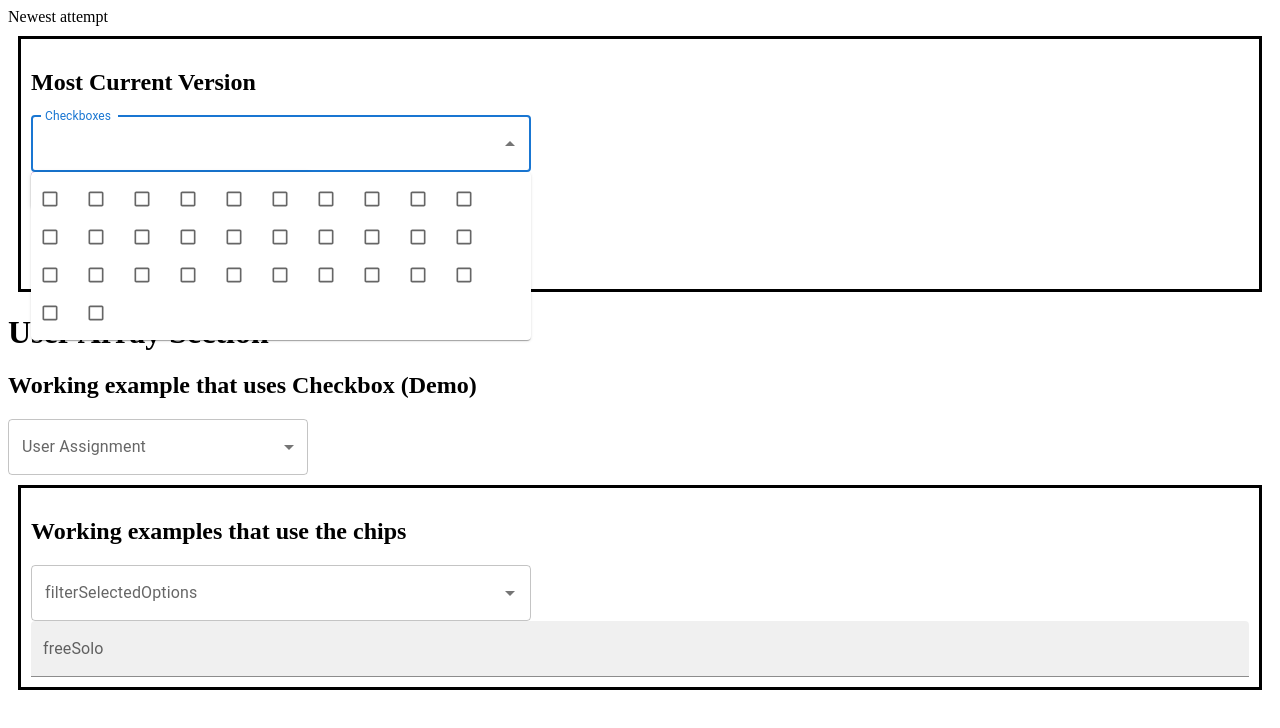
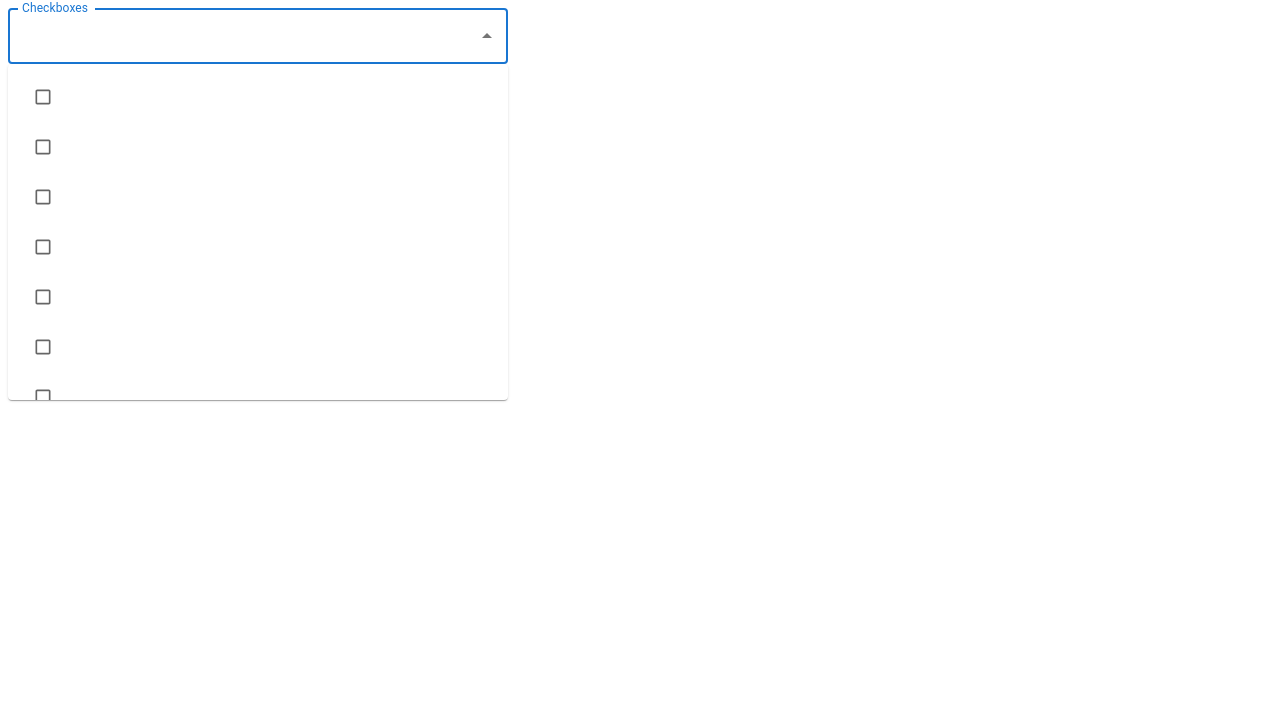
Before and after one commit to thompsons90/multi-select, a React (Create React App) app: page / in a window 1280 px wide. Both pictures are taken after a click on the element "Checkboxes". Shown: the top 728 px of the page. Built offline with nearby package versions, Linux system fonts and the light colour scheme.

Commit message:
pulling checkbox chip example from documentation site

```diff
--- a/src/App.js
+++ b/src/App.js
@@ -6,6 +6,7 @@ import ChipPractice from './components/SelectPractice';
 // import Modal from './components/Modal';
 // import Selector from './components/selector';
 import UserArray from './components/UserArray';
+import WorkingEx from './components/WorkingEx';
 
 const Button_Wrapper_Styles = {
   position: 'relative',
@@ -18,21 +19,24 @@ function App() {
   return (
     <div className="App">
       <div>
+        <WorkingEx/>
+      </div>
+      {/* <div>
         Newest attempt
         <ChipUpdate/>
 
-      </div>
+      </div> */}
 
 
 
       {/* <div>
         <ChipPractice/>
       </div> */}
-      <div>
+      {/* <div>
         <h1>User Array Section</h1>
         <Demo/>
       <UserArray/>
-      </div>
+      </div> */}
 
       {/* <div>
         <h1>Selector Section</h1>
--- a/src/components/ChipUpdate.js
+++ b/src/components/ChipUpdate.js
@@ -138,9 +138,9 @@ const ChipUpdate = () => {
         multiple
         options={options}
         // disableCloseOnSelect
-        getOptionLabel={(option) => option.title}
+
         value={state.selectedOptions}
-        renderTags={(values, getTagProps) =>
+        renderTags={(values, getTagProps) =>(
           values.map((value, index) => (
             <Chip
               key={value.id}
@@ -151,19 +151,12 @@ const ChipUpdate = () => {
               }}
             />
           ))
-        }
+          )}
         getOptionSelected={(option, value) => option.id === value.id}
-        renderOption={(option, { selected }) => (
-          <React.Fragment>
-            <Checkbox
-              icon={icon}
-              checkedIcon={checkedIcon}
-              style={{ marginRight: 8 }}
-              checked={selected}
-            />
-            {option.title}
-          </React.Fragment>
-        )}
+        getOptionLabel={(option) => `${option.title}`}
+        renderOption={option => {
+            return `${option.title}`
+        }}
         style={{ width: 500 }}
         onChange={handleChange}
         renderInput={(params) => (
@@ -175,7 +168,7 @@ const ChipUpdate = () => {
           />
         )}
       />
-      <Button
+      {/* <Button
         variant="contained"
         color="secondary"
         onClick={() =>
@@ -196,7 +189,7 @@ const ChipUpdate = () => {
       >
         Simulate changes from outside
       </Button>
-      <pre>{JSON.stringify(state, null, 2)}</pre>
+      <pre>{JSON.stringify(state, null, 2)}</pre> */}
 
 
 
--- a/src/components/Demo.js
+++ b/src/components/Demo.js
@@ -49,7 +49,7 @@ const Demo = () => {
 
     return(
         <React.Fragment>
-        <h2>Working example that uses Checkbox (Demo)</h2>
+        <h2>Working example that uses Checkbox (Demo Component)</h2>
         <FormControl className="form1">
             <InputLabel id="user-assignment-label">User Assignment</InputLabel>
             <Select
--- a/src/components/UserArray.js
+++ b/src/components/UserArray.js
@@ -63,7 +63,7 @@ const UserArray = () => {
     return (
       <div className="chip-container">
 
-      <h2 >Working examples that use the chips</h2>
+      <h2 >Working examples that use the chips (UserArray Component)</h2>
         <Stack spacing={3} sx={{ width: 500 }}>
 
           <Autocomplete
@@ -73,7 +73,7 @@ const UserArray = () => {
             // getOptionLabel={(option) => option.title}
             // defaultValue={[top100Films[13]]}
             filterSelectedOptions
-
+            disableCloseOnSelect
             renderInput={(params) => (
               <TextField
                 {...params}
@@ -105,6 +105,7 @@ const UserArray = () => {
         <Autocomplete
         multiple
         id="tags-filled"
+        disableCloseOnSelect
         options={options1}
         // defaultValue={[top100Films[13].title]}
         freeSolo
--- /dev/null
+++ b/src/components/WorkingEx.js
@@ -0,0 +1,107 @@
+import React, { useState } from 'react';
+import Checkbox from '@mui/material/Checkbox';
+import TextField from '@mui/material/TextField';
+import Autocomplete from '@mui/material/Autocomplete';
+import CheckBoxOutlineBlankIcon from '@mui/icons-material/CheckBoxOutlineBlank';
+import CheckBoxIcon from '@mui/icons-material/CheckBox';
+import { options1, options2 } from '../utils/data';
+import { ListItemIcon, ListItemText, MenuItem } from '@mui/material';
+
+const icon = <CheckBoxOutlineBlankIcon fontSize="small" />;
+const checkedIcon = <CheckBoxIcon fontSize="small" />;
+
+
+
+export default function WorkingEx() {
+    const [selected, setSelected] = useState([]);
+    const isAllSelected = options1.length > 0 && selected.length === options1.length;
+
+    const handleChange = (event) => {
+    const value = event.target.value;
+        if (value[value.length - 1] === 'all') {
+        setSelected(selected.length === options1.length ? [] : options1);
+        return;
+    }
+    setSelected(value);
+};
+
+const handleDelete = (e, value) => {
+    e.preventDefault();
+    console.log("clicked delete");
+    setSelected((current) => (current, value));
+  };
+  return (
+    <Autocomplete
+      multiple
+      id="checkboxes-tags-demo"
+      options={options1}
+      disableCloseOnSelect
+      getOptionLabel={(option) => option}
+      renderOption={(props, option, {selected}) => (
+        <li {...props}>
+          <Checkbox
+            icon={icon}
+            checkedIcon={checkedIcon}
+            style={{marginRight: 8}}
+            checked={selected}
+            />
+        </li>
+      )}
+      style={{ width: 500 }}
+      renderInput={(params) => (
+        <TextField {...params} label="Checkboxes" placeholder="Favorites" />
+      )}
+    />
+  );
+}
+
+// Top 100 films as rated by IMDb users. http://www.imdb.com/chart/top
+const top100Films = [
+  { title: 'The Shawshank Redemption', year: 1994 },
+  { title: 'The Godfather', year: 1972 },
+  { title: 'The Godfather: Part II', year: 1974 },
+  { title: 'The Dark Knight', year: 2008 },
+  { title: '12 Angry Men', year: 1957 },
+  { title: "Schindler's List", year: 1993 },
+  { title: 'Pulp Fiction', year: 1994 },
+  {
+    title: 'The Lord of the Rings: The Return of the King',
+    year: 2003,
+  },
+  { title: 'The Good, the Bad and the Ugly', year: 1966 },
+  { title: 'Fight Club', year: 1999 },
+  {
+    title: 'The Lord of the Rings: The Fellowship of the Ring',
+    year: 2001,
+  },
+  {
+    title: 'Star Wars: Episode V - The Empire Strikes Back',
+    year: 1980,
+  },
+  { title: 'Forrest Gump', year: 1994 },
+  { title: 'Inception', year: 2010 },
+  {
+    title: 'The Lord of the Rings: The Two Towers',
+    year: 2002,
+  },
+  { title: "One Flew Over the Cuckoo's Nest", year: 1975 },
+  { title: 'Goodfellas', year: 1990 },
+  { title: 'The Matrix', year: 1999 },
+  { title: 'Seven Samurai', year: 1954 },
+  {
+    title: 'Star Wars: Episode IV - A New Hope',
+    year: 1977,
+  },
+  { title: 'City of God', year: 2002 },
+  { title: 'Se7en', year: 1995 },
+  { title: 'The Silence of the Lambs', year: 1991 },
+  { title: "It's a Wonderful Life", year: 1946 },
+  { title: 'Life Is Beautiful', year: 1997 },
+  { title: 'The Usual Suspects', year: 1995 },
+  { title: 'Léon: The Professional', year: 1994 },
+  { title: 'Spirited Away', year: 2001 },
+  { title: 'Saving Private Ryan', year: 1998 },
+  { title: 'Once Upon a Time in the West', year: 1968 },
+  { title: 'American History X', year: 1998 },
+  { title: 'Interstellar', year: 2014 },
+];
```
